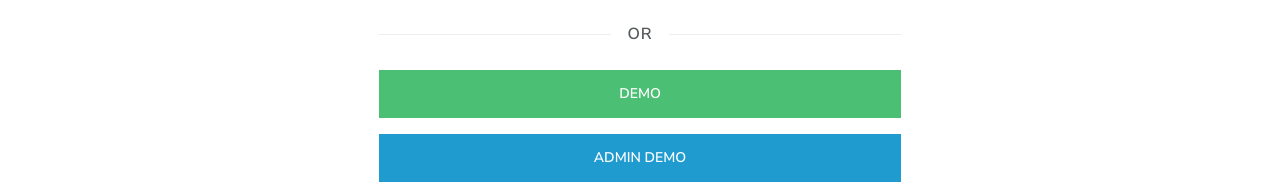
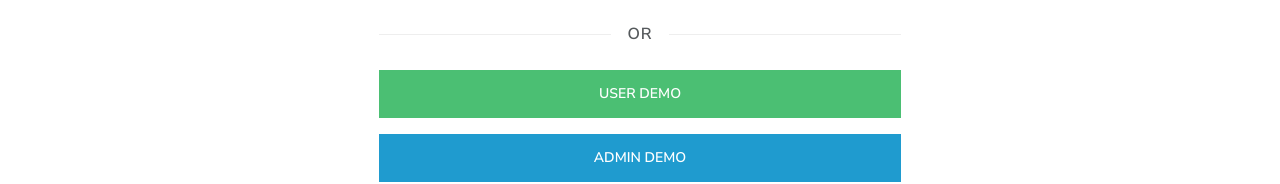
Before and after one commit to bkpecho/gadgetgizmo, a React (Vite) app in the folder frontend/: page /login in a window 1280 px wide. Shown: the part 524-708 px from the top of the page. Built offline with nearby package versions, Linux system fonts and the light colour scheme.

Commit message:
chore(LoginScreen): Update button text from "Demo" to "User Demo"

```diff
--- a/frontend/src/screens/LoginScreen.jsx
+++ b/frontend/src/screens/LoginScreen.jsx
@@ -106,7 +106,7 @@ const LoginScreen = () => {
               disabled={isLoading}
               onClick={() => demoLoginHandler('demo')}
             >
-              DEMO
+              USER DEMO
             </Button>
             <Button
               type="button"
```
